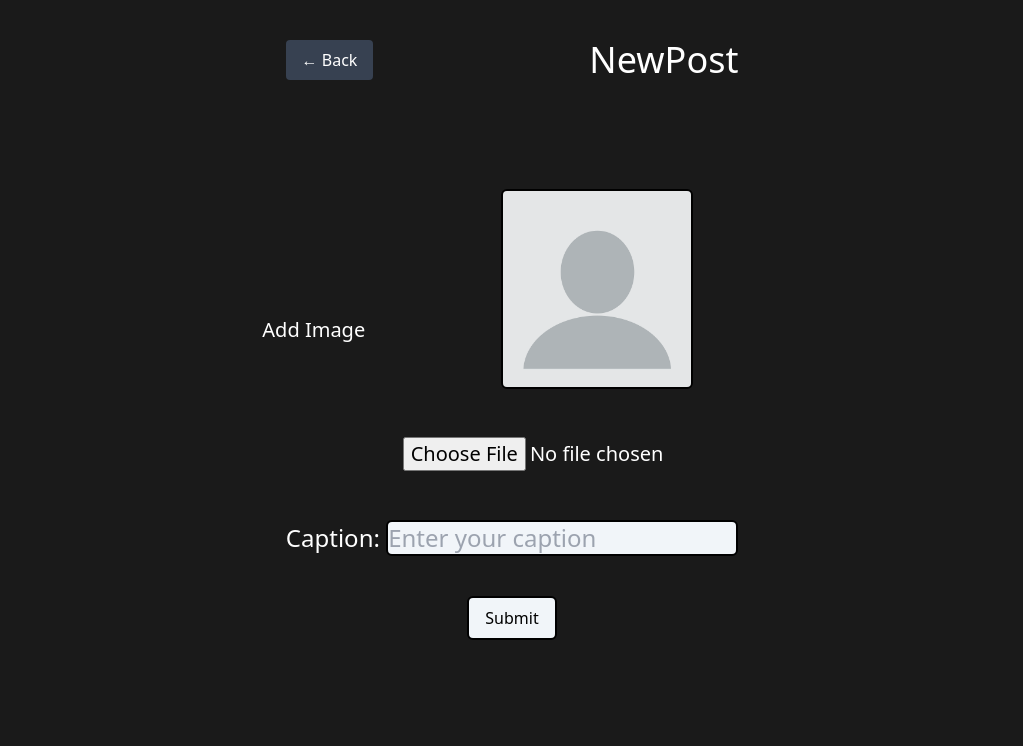
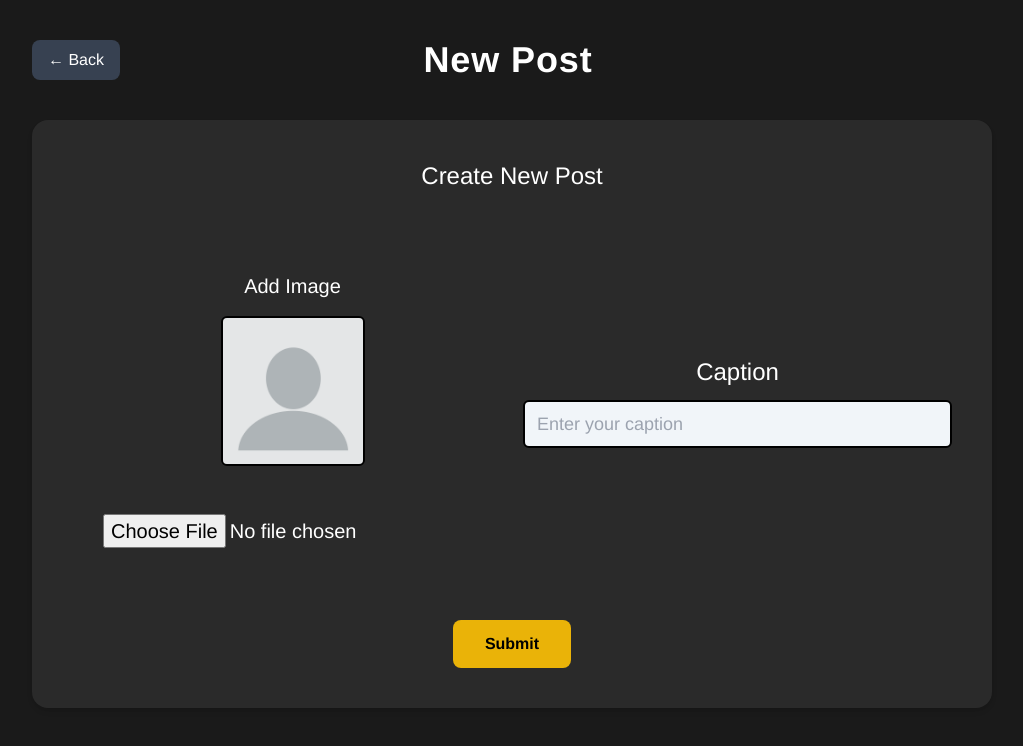
Before and after one commit to chakradharkotagiri/cult-frontend, a React (Vite) app: page /profile/NewPost in a window 1280 px wide. Shown: the top 746 px of the page, without its empty margins (128-1151 px from the left). Built offline with nearby package versions, Linux system fonts and the light colour scheme; no server answers; a web font is replaced by a local one.

Commit message:
fixed newpost CSS

```diff
--- a/src/pages/NewPost.jsx
+++ b/src/pages/NewPost.jsx
@@ -1,18 +1,24 @@
 import React, { useState, useContext } from "react";
-import ImageUpload from "../shared/Components/FormElements/ImageUpload";
 import { useForm } from "react-hook-form";
 import { useNavigate } from "react-router-dom";
+import ImageUpload from "../shared/Components/FormElements/ImageUpload";
 import BackButton from "../shared/Components/FormElements/BackButton";
 import { ProfileContext } from "../shared/hooks/ProfileContext";
-import {API_URL} from "../config"
+import { API_URL } from "../config";
 
 export const NewPost = () => {
-  const { register, handleSubmit, formState: { errors, isSubmitting } } = useForm();
+  const {
+    register,
+    handleSubmit,
+    formState: { errors, isSubmitting },
+  } = useForm();
+
   const [imageFile, setImageFile] = useState(null);
   const { profile } = useContext(ProfileContext);
   const navigate = useNavigate();
 
-  async function onSubmit(data) {
+  // ✅ Submit Handler
+  const onSubmit = async (data) => {
     try {
       const token = localStorage.getItem("token");
       if (!token) return alert("User not logged in");
@@ -23,13 +29,13 @@ export const NewPost = () => {
       }
 
       const formData = new FormData();
-      formData.append("image", imageFile); // ✅ Correct image handling
+      formData.append("image", imageFile);
       formData.append("caption", data.caption);
 
       const res = await fetch(`${API_URL}/api/posts`, {
         method: "POST",
         headers: {
-          Authorization: `Bearer ${token}`, // ✅ Auth header
+          Authorization: `Bearer ${token}`,
         },
         body: formData,
       });
@@ -39,7 +45,7 @@ export const NewPost = () => {
 
       if (res.ok) {
         alert("Post created successfully!");
-        navigate("/"); // ✅ Navigate after success
+        navigate("/");
       } else {
         alert(result.error || "Something went wrong");
       }
@@ -47,43 +53,67 @@ export const NewPost = () => {
       console.error("Upload failed:", err);
       alert("Upload failed. Check console for details.");
     }
-  }
+  };
 
   return (
-    <div className="text-center h-screen bg-[#1A1A1A] text-[#FFFFFF]">
-      <div className="flex items-center p-10 justify-center gap-10">
-        <div>
-          <BackButton className="bg-gray-700 text-white px-4 mr-44 py-2 rounded hover:bg-gray-600" />
-        </div>
-        <div className="text-4xl">NewPost</div>
+    <div className="min-h-screen bg-[#1A1A1A] text-[#FFFFFF] font-avenir flex flex-col items-center py-10">
+      {/* Header */}
+      <div className="flex items-center justify-between w-11/12 md:w-3/4 mb-10">
+        <BackButton className="bg-gray-700 text-white px-4 py-2 rounded-lg hover:bg-gray-600 transition-all duration-200" />
+        <h1 className="text-4xl font-semibold tracking-wide">New Post</h1>
+        <div className="w-24" /> {/* Spacer for layout balance */}
       </div>
 
+      {/* Unified Post Creation Card */}
+      <form
+        onSubmit={handleSubmit(onSubmit)}
+        className="w-11/12 md:w-3/4 bg-[#2A2A2A] rounded-2xl shadow-md p-10 flex flex-col items-center"
+      >
+        <h2 className="text-2xl font-medium mb-8">Create New Post</h2>
+
+        {/* Image Upload + Caption */}
+        <div className="flex flex-col md:flex-row items-center justify-center gap-10 w-full">
+          {/* Image Upload */}
+          <div className="flex flex-col items-center">
+            <div className="mb-4">
               <ImageUpload
-        className="grid mt-5 place-items-center"
+                className="grid place-items-center"
                 onImageSelect={(file) => setImageFile(file)}
               />
+            </div>
 
-      <form onSubmit={handleSubmit(onSubmit)}>
-        <div className="mt-10">
-          <label className="text-2xl">Caption: </label>
+          </div>
+
+          {/* Caption Input */}
+          <div className="w-full md:w-1/2 text-center">
+            <label className="block text-2xl font-medium mb-3">Caption</label>
             <input
-            className="bg-slate-100 border-2 text-black border-black text-2xl rounded-md"
+              type="text"
               placeholder="Enter your caption"
+              className="w-full bg-slate-100 text-black border-2 border-black rounded-md px-3 py-2 text-lg focus:ring-2 focus:ring-yellow-400 outline-none transition"
               {...register("caption", {
                 required: "Caption is required",
-              minLength: { value: 3, message: "Minimum length is 3 letters" }
+                minLength: { value: 3, message: "Minimum length is 3 letters" },
               })}
             />
             {errors.caption && (
-            <p className="text-red-700 bg ml-28">{errors.caption.message}</p>
+              <p className="text-red-500 text-sm mt-2">
+                {errors.caption.message}
+              </p>
             )}
           </div>
-        <input
-          className="bg-slate-100 text-black border-2 border-black mt-10 rounded-md px-4 py-2"
+        </div>
+
+        {/* Submit Button */}
+        <button
           type="submit"
           disabled={isSubmitting}
-          value={isSubmitting ? "Submitting..." : "Submit"}
-        />
+          className={`mt-10 bg-yellow-500 text-black font-semibold px-8 py-3 rounded-lg hover:bg-yellow-400 transition-all duration-200 ${
+            isSubmitting ? "opacity-70 cursor-not-allowed" : ""
+          }`}
+        >
+          {isSubmitting ? "Submitting..." : "Submit"}
+        </button>
       </form>
     </div>
   );
--- a/src/shared/Components/FormElements/ImageUpload.jsx
+++ b/src/shared/Components/FormElements/ImageUpload.jsx
@@ -37,14 +37,18 @@ const ImageUpload = ({ className, register = () => ({}), onImageSelect }) => {
   };
 
   return (
-    <div className={className}>
+    <div className={`${className} font-avenir `}>
       <table className="mt-10 text-xl h-[300px] ml-[30px] border-collapse">
         <tbody>
           <tr className="align-middle">
-            <td className="text-left px-4 py-2 w-1/4">Add Image</td>
-            <td className="text-center px-4 py-2 w-3/4">
+            <div>
+              <div>
+                <td className="text-center  py-2 w-1/4">Add Image</td>
+              </div>
+              <div>
+                <td className="text-center  py-2 w-3/4">
                   <img
-                className="h-[200px] w-48 mx-auto mb-2 border-black border-2 rounded-md"
+                    className="h-[150px] w-36 mx-auto mb-2 border-black border-2 rounded-md"
                     src={image.placeholder}
                     alt="Image"
                   />
@@ -56,6 +60,8 @@ const ImageUpload = ({ className, register = () => ({}), onImageSelect }) => {
                     onChange={handleImageChange}
                   />
                 </td>
+              </div>
+            </div>
           </tr>
         </tbody>
       </table>
```
Lines whose indentation alone changed are shown as unchanged.
